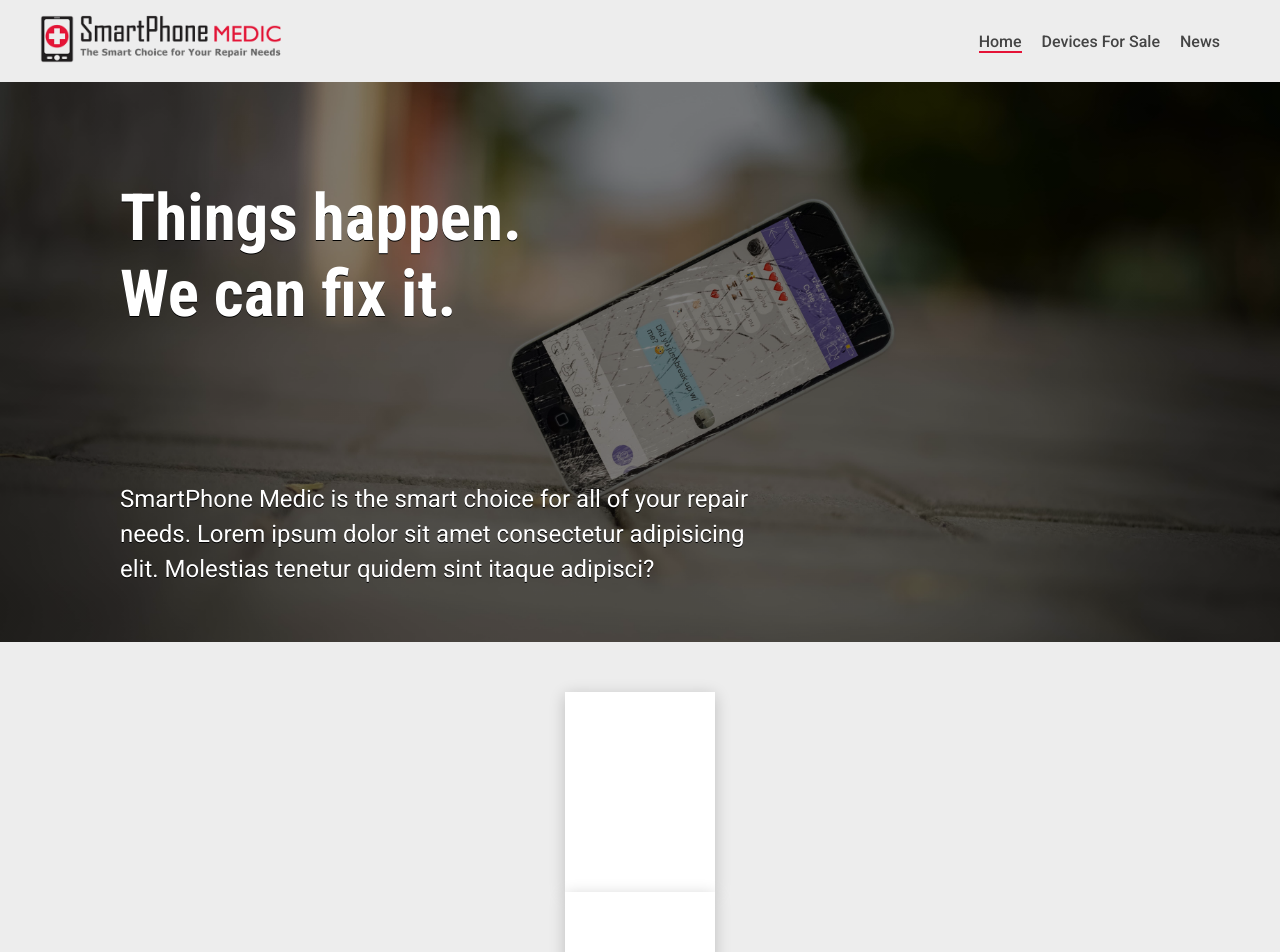
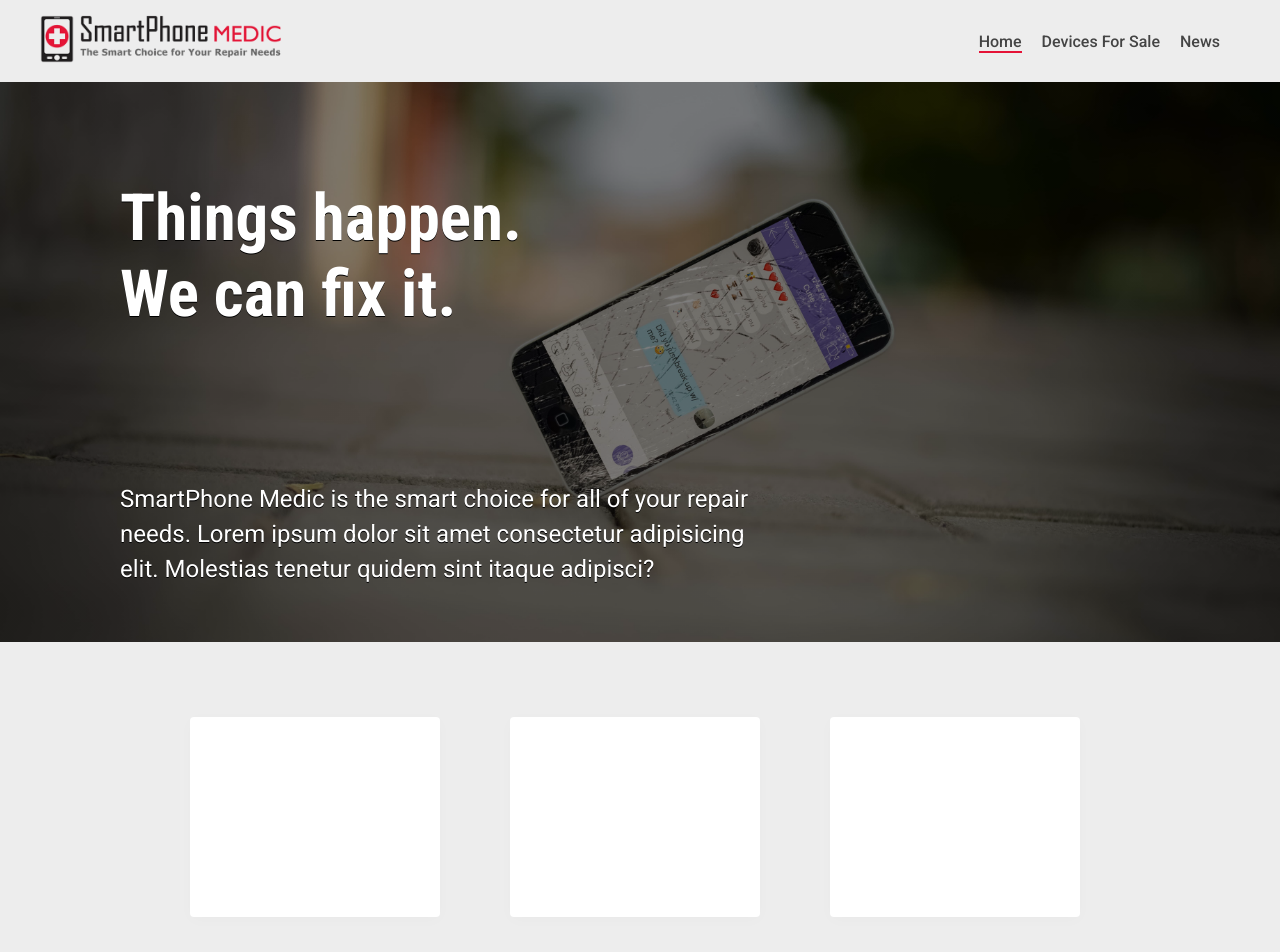
Before and after one commit to jordanepps/smartphone_medic, a React (Create React App) app in the folder client/: page / in a window 1280 px wide. Shown: the top 952 px of the page. Built offline with nearby package versions, Linux system fonts and the light colour scheme.

Commit message:
Style home card containers

```diff
--- a/client/src/components/HomeCard/HomeCard.css
+++ b/client/src/components/HomeCard/HomeCard.css
@@ -1,7 +1,9 @@
 .home-card {
-    box-shadow: 0px 3px 15px rgba(0, 0, 0, 0.2);
+    box-shadow: 0px 3px 15px rgba(0, 0, 0, 0.02);
     height: 200px;
-    width: 150px;
+    width: 250px;
     background-color: white;
-    margin: auto;
+    margin: 25px 35px;
+    border-radius: 4px;
+    padding: 15px;
 }
--- a/client/src/components/HomeCardContainer/HomeCardContainer.css
+++ b/client/src/components/HomeCardContainer/HomeCardContainer.css
@@ -0,0 +1,9 @@
+.home-card-container {
+    margin: 25px auto;
+    padding: 0 15px;
+    display: flex;
+    flex-wrap: wrap;
+    /* justify-content: center; */
+    align-items: center;
+    max-width: 1000px;
+}
```
